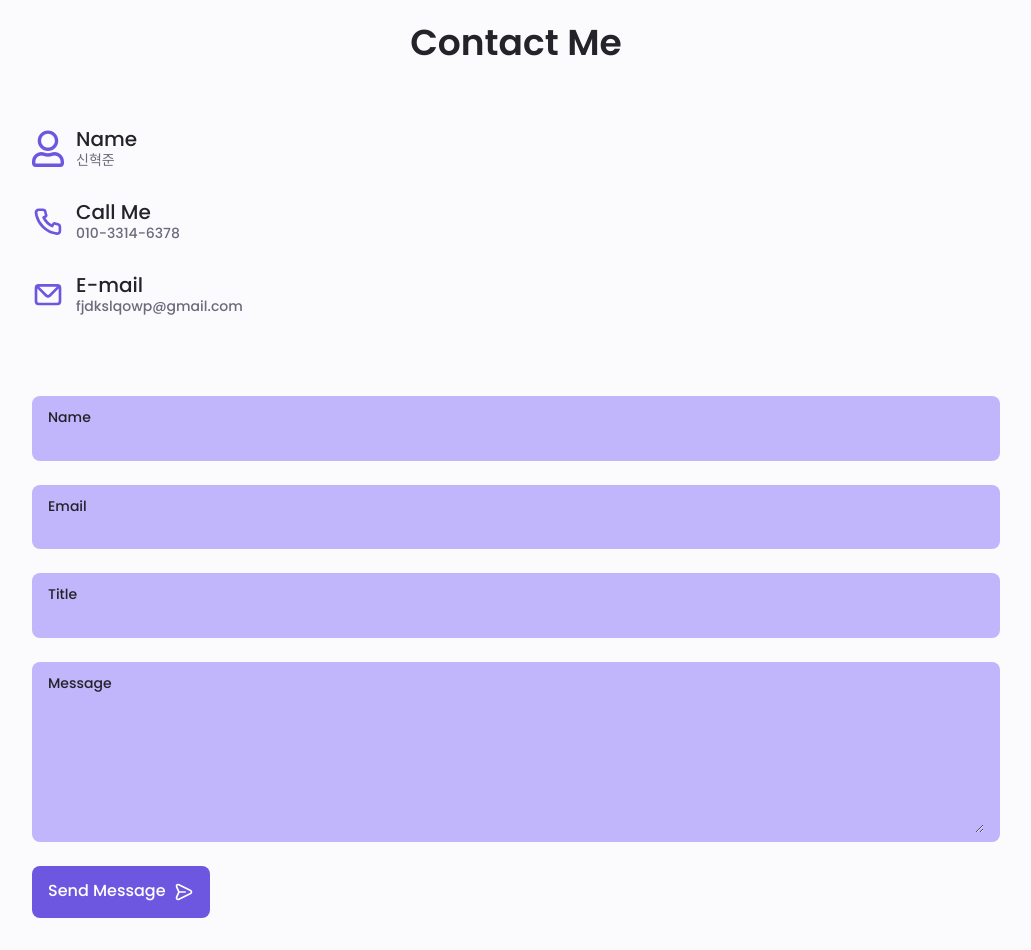
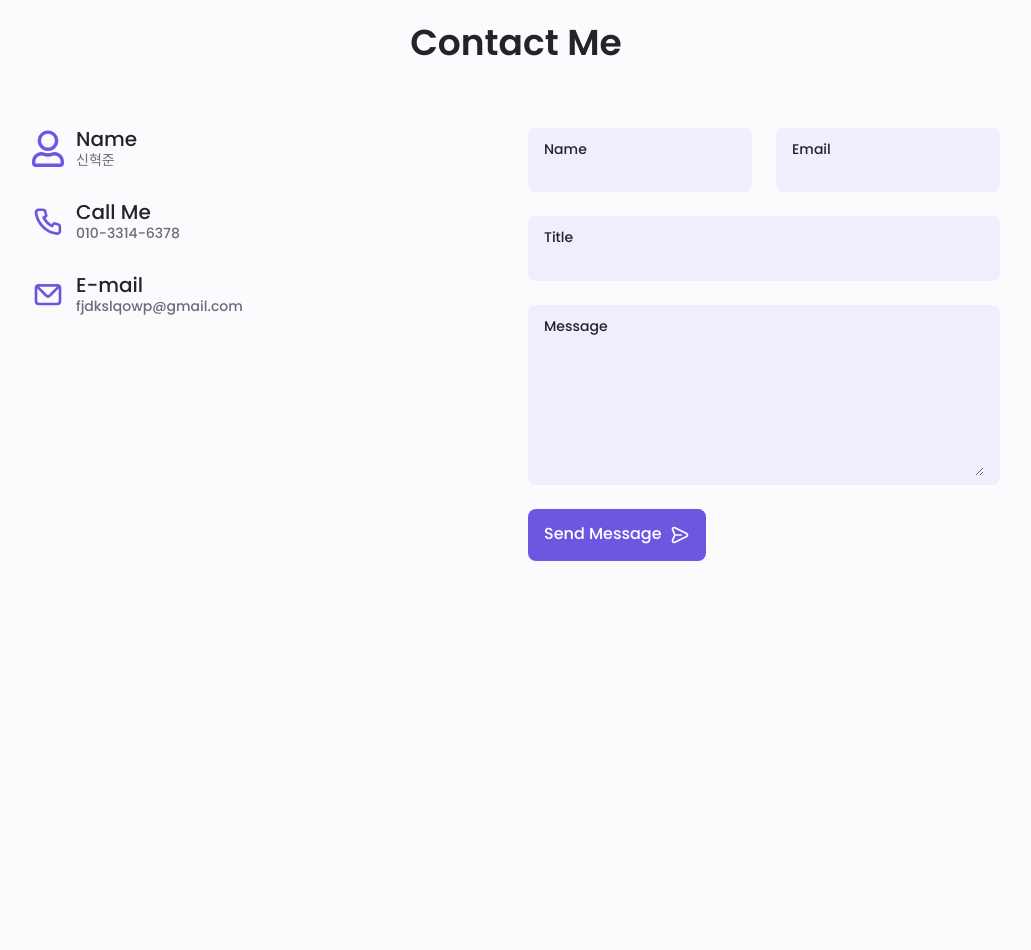
Before and after one commit to SHJ-9712/2022_Portfolio, a website: page public/index.html in a window 1280 px wide. Shown: the part 3340-4290 px from the top of the page, without its empty margins (124-1155 px from the left). After the commit the page ends 3933 px from the top, so only its background shows below. Drawn offline with Linux system fonts and the light colour scheme; files whose address does not match are found by name.

Commit message:
Add .contact media query

```diff
--- a/public/css/styles.css
+++ b/public/css/styles.css
@@ -67,9 +67,9 @@ header .nav .nav__menu-btn:hover svg > path {fill: var(--main-color);}
 .contact__info svg {width: 32px; margin-right: var(--m-0-75); fill: var(--main-color);}
 .contact__title {display: block; font-size: var(--h3-font-size); font-weight: 500; color: var(--title-color);}
 .contact__subtitle {font-size: var(--small-font-size); color: var(--text-color);}
-.contact__content {padding: 0.75rem 1rem 0.25rem; background-color: var(--sub-color); border-radius: 0.5rem;}
+.contact__content {padding: 0.75rem 1rem 0.25rem; background-color: #f0eefc; border-radius: 0.5rem;}
 .contact__label {font-size: var(--small-font-size); color: var(--title-color);}
-.contact__input {width: 100%; padding: 0.25rem 0.5rem 0.5rem 0; font-size: var(--normal-font-size); color: var(--text-color); background-color: var(--sub-color); border: none; outline: none;}
+.contact__input {width: 100%; padding: 0.25rem 0.5rem 0.5rem 0; font-size: var(--normal-font-size); color: var(--text-color); background-color: #f0eefc; border: none; outline: none;}
 
 /* == SCROLL TOP 버튼 == */
 .scroll-up {padding: 0.3rem; font-size: 0; position: fixed; bottom: -20%; right: 1rem; background-color: var(--main-color); border-radius: 0.4rem; opacity: 0.8; -webkit-transition: all 0.4s; -moz-transition: all 0.4s; -o-transition: all 0.4s; transition: all 0.4s; z-index: 10;}
@@ -89,7 +89,8 @@ header .nav .nav__menu-btn:hover svg > path {fill: var(--main-color);}
     .home__content {grid-template-columns: 1fr max-content;}
     .home__txt {grid-column: initial;}
     .home__profile-img {order: 1; justify-self: center;}
-    /* .experience__sections {display: grid; grid-template-columns: 0.6fr; justify-content: center;} */
+
+    .contact__container {grid-template-columns: repeat(2, 1fr);}
 }
 
 @media screen and (min-width: 768px) {
@@ -123,4 +124,6 @@ header .nav .nav__menu-btn:hover svg > path {fill: var(--main-color);}
     footer {padding: 0;}
 
     .home__profile-img svg {width: 320px;}
+
+    .contact__inputs {grid-template-columns: repeat(2, 1fr);}
 }
--- a/public/index.html
+++ b/public/index.html
@@ -247,7 +247,7 @@
                         <textarea name="" id="" cols="0" rows="7" class="contact__input" id="message" required></textarea>
                     </div>
                     <div>
-                        <button type="submit" class="button">
+                        <button onclick="return check();" class="button">
                             Send Message
                             <svg viewBox="0 0 24 24">
                                 <path d="M20.34,9.32l-14-7a3,3,0,0,0-4.08,3.9l2.4,5.37h0a1.06,1.06,0,0,1,0,.82l-2.4,5.37A3,3,0,0,0,5,22a3.14,3.14,0,0,0,1.35-.32l14-7a3,3,0,0,0,0-5.36Zm-.89,3.57-14,7a1,1,0,0,1-1.35-1.3l2.39-5.37A2,2,0,0,0,6.57,13h6.89a1,1,0,0,0,0-2H6.57a2,2,0,0,0-.08-.22L4.1,5.41a1,1,0,0,1,1.35-1.3l14,7a1,1,0,0,1,0,1.78Z"></path>
```
